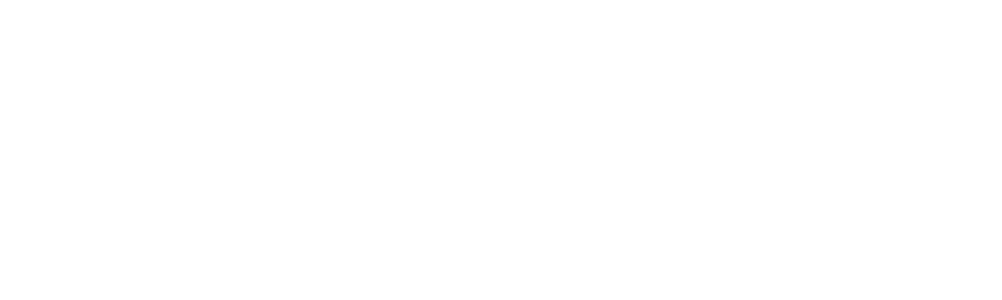
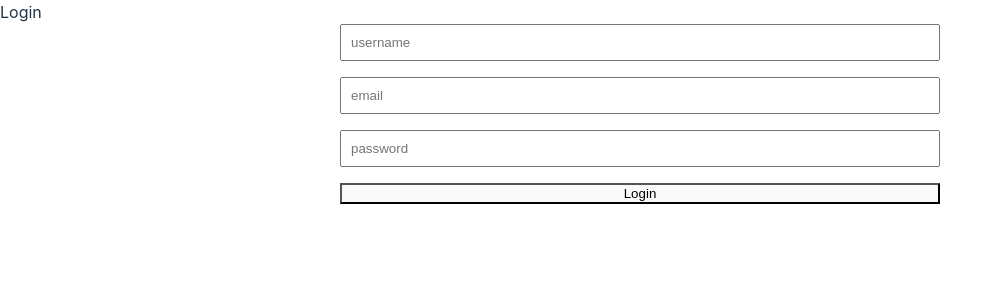
Before and after one commit to jihad-hossain1/react-redux-axiosinstance-project, a React (Vite) app in the folder client/: page /login in a window 1280 px wide. Before the commit this address had no page. Shown: the top 300 px of the page, without its empty margins (0-1002 px from the left). Built offline with nearby package versions, Linux system fonts and the light colour scheme; no server answers.

Commit message:
some cnge in constant file

```diff
--- a/client/src/App.jsx
+++ b/client/src/App.jsx
@@ -3,14 +3,24 @@ import { Route, Routes } from "react-router-dom";
 import Layout from "./Layout";
 import HomePage from "./pages/HomePage";
 import { Toaster } from "react-hot-toast";
+import Login from "./pages/authentication/Login";
+import { getCurrentUser } from "./redux/slice/authSlice";
+import { useDispatch } from "react-redux";
 
 function App() {
+  const dispatch = useDispatch();
+
+  useEffect(() => {
+    dispatch(getCurrentUser());
+  }, [dispatch]);
+
   return (
     <>
       <Routes>
         <Route path="/" element={<Layout />}>
           <Route path="/" element={<HomePage />} />
         </Route>
+        <Route path="/login" element={<Login />} />
       </Routes>
       <Toaster
         position="top-right"
--- a/client/src/constants.js
+++ b/client/src/constants.js
@@ -1 +1,2 @@
-export const BASE_URL = "http://localhost:9000/api/v1";
+export const BASE_URL = "https://api-secure.vercel.app/api/v1";
+// export const BASE_URL = "http://localhost:9000/api/v1";
--- /dev/null
+++ b/client/src/pages/authentication/Login.jsx
@@ -0,0 +1,75 @@
+import { useState } from "react";
+import { useDispatch, useSelector } from "react-redux";
+import { getCurrentUser, userLogin } from "../../redux/slice/authSlice";
+import toast from "react-hot-toast";
+// import {useNa } from 'react-router-dom'
+const Login = () => {
+  const dispatch = useDispatch();
+  const loading = useSelector((state) => state.auth?.loading);
+  const [username, setusername] = useState("");
+  const [password, setpassword] = useState("");
+  const [email, setemail] = useState("");
+
+  const handleSubmit = async (e) => {
+    e.preventDefault();
+    const loginData = {
+      email,
+      username,
+      password,
+    };
+    const response = await dispatch(userLogin(loginData));
+    const user = await dispatch(getCurrentUser());
+
+    if (user && response?.payload) {
+      toast.success("login successfull ");
+    }
+  };
+  return (
+    <div>
+      Login
+      <form
+        style={{
+          display: "flex",
+          flexDirection: "column",
+          maxWidth: "600px",
+          margin: "auto",
+          gap: "16px",
+        }}
+        onSubmit={handleSubmit}
+        className="flex flex-col gap-3"
+      >
+        <input
+          style={{ padding: "9px" }}
+          placeholder="username"
+          type="text"
+          name=""
+          value={username}
+          onChange={(e) => setusername(e.target.value)}
+          id=""
+        />
+        <input
+          style={{ padding: "9px" }}
+          placeholder="email"
+          value={email}
+          type="text"
+          name=""
+          onChange={(e) => setemail(e.target.value)}
+          id=""
+        />
+        <input
+          style={{ padding: "9px" }}
+          placeholder="password"
+          value={password}
+          type="text"
+          name=""
+          onChange={(e) => setpassword(e.target.value)}
+          id=""
+        />
+
+        <button type="submit">Login</button>
+      </form>
+    </div>
+  );
+};
+
+export default Login;
--- a/client/src/redux/slice/authSlice.js
+++ b/client/src/redux/slice/authSlice.js
@@ -29,7 +29,8 @@ export const createAccount = createAsyncThunk("register", async (data) => {
 export const userLogin = createAsyncThunk("login", async (data) => {
   try {
     const response = await axiosInstance.post("/users/login", data);
-    return response.data.data.user;
+    console.log(response?.data);
+    return response?.data?.data?.user;
   } catch (error) {
     toast.error(error?.response?.data?.error);
     throw error;
```
